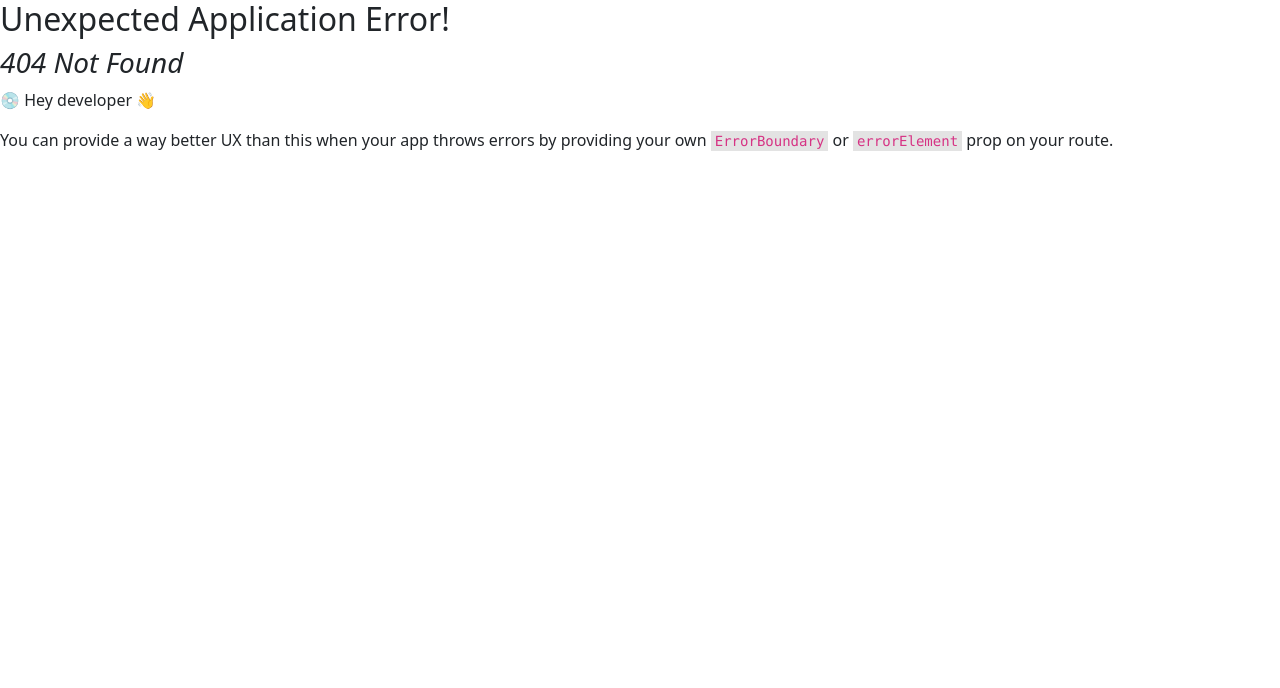
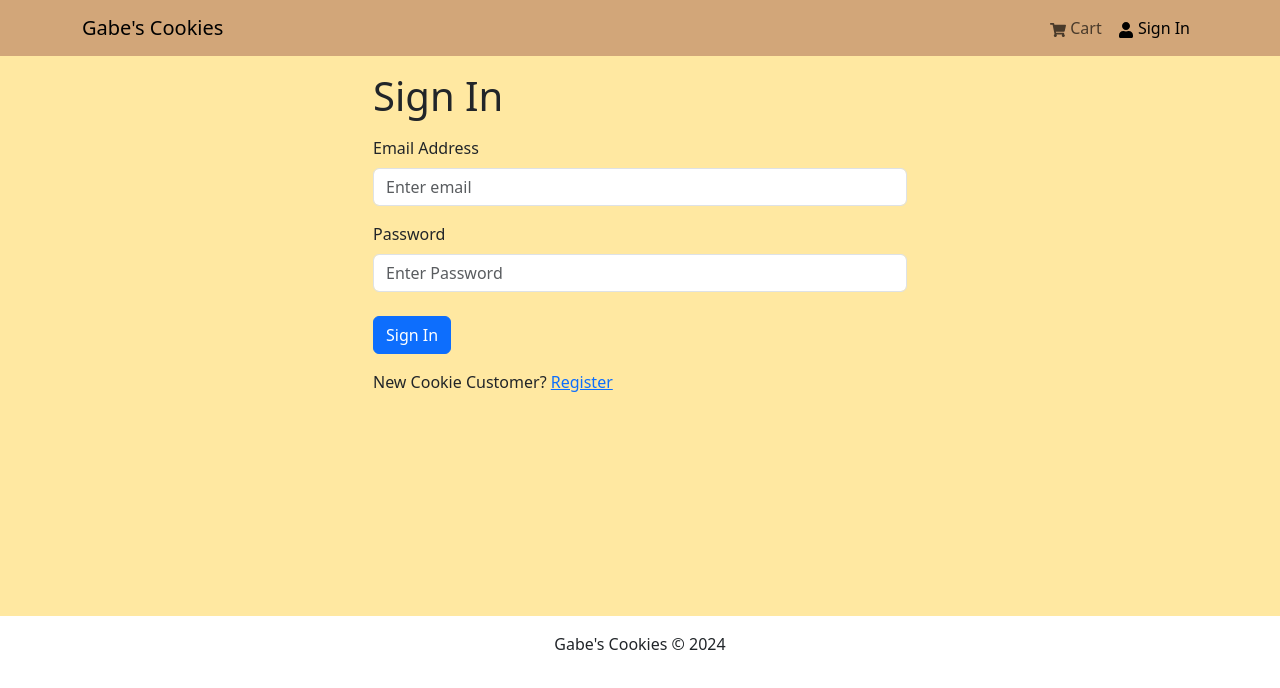
Before and after one commit to wagnergabe/Gabes-Cookies, a React (Create React App) app in the folder frontend/: page /login in a window 1280 px wide. Before the commit this address had no page. Shown: the top 688 px of the page. Built offline with nearby package versions, Linux system fonts and the light colour scheme.

Commit message:
frontend authentication

```diff
--- a/frontend/package.json
+++ b/frontend/package.json
@@ -18,6 +18,7 @@
     "react-router-bootstrap": "^0.26.3",
     "react-router-dom": "^6.26.2",
     "react-scripts": "5.0.1",
+    "react-toastify": "^10.0.5",
     "web-vitals": "^2.1.4"
   },
   "scripts": {
--- a/frontend/src/App.js
+++ b/frontend/src/App.js
@@ -2,16 +2,20 @@
 import Header from './components/Header';
 import Footer from './components/Footer';
 import { Outlet } from 'react-router-dom';
+import { ToastContainer } from 'react-toastify';
+import 'react-toastify/dist/ReactToastify.css';
+
 const App = () => {
   return (
     <>
     <Header/>
-    <main className='py-0'>
+    <main className='py-3'>
       <Container>
         <Outlet/>
       </Container>
       </main>
       <Footer/>
+      <ToastContainer position="top-center" autoClose={3000} hideProgressBar closeOnClick pauseOnHover draggable pause/>
     </>
   )
 }
--- /dev/null
+++ b/frontend/src/components/FormContainer.jsx
@@ -0,0 +1,15 @@
+import { Container, Row, Col} from 'react-bootstrap'
+
+const FormContainer = ({ children }) => {
+    return (
+        <Container>
+            <Row className='justify-content-md-center'>
+                <Col xs={12} md={6}>
+                    {children}
+                </Col>
+            </Row>
+        </Container>
+    )
+}
+
+export default FormContainer;
--- a/frontend/src/components/Header.jsx
+++ b/frontend/src/components/Header.jsx
@@ -1,12 +1,31 @@
-import { Navbar, Nav, Container, Badge } from 'react-bootstrap';
-import { FaShoppingCart, FaUser } from 'react-icons/fa';
+import { useNavigate } from 'react-router-dom';
+import { Navbar, Nav, Container, Badge, NavDropdown } from 'react-bootstrap';
+import { FaShoppingCart, FaUser, FaCookieBite } from 'react-icons/fa';
 import { LinkContainer } from 'react-router-bootstrap';
-import { useSelector } from 'react-redux';
+import { useSelector, useDispatch } from 'react-redux';
+import { useLogoutMutation } from '../slices/usersApiSlice';
+import { logout } from '../slices/authSlice';
 
 const Header = () => {
 
     const { cartItems } = useSelector((state) => state.cart);
-    console.log('Cart Items:', cartItems);
+    const { userInfo } = useSelector((state) => state.auth);
+
+    const dispatch = useDispatch();
+    const navigate = useNavigate();
+
+    const [logoutApiCall] = useLogoutMutation();
+
+    const logoutHandler = async () => {
+        try {
+            await logoutApiCall();
+            dispatch(logout());
+            navigate('/login');
+        } catch (error) {
+            console.error(error);
+        }
+    };
+
     return (
         <header>
         <Navbar  expand="lg" collapseOnSelect>
@@ -25,9 +44,23 @@
                         )
                     }
                     </Nav.Link></LinkContainer>
-                    <LinkContainer to="/login"><Nav.Link>
-                    <FaUser /> Sign In
-                    </Nav.Link></LinkContainer>
+                    {
+                        userInfo ? (<>
+                            <FaCookieBite style ={{marginTop: '13px', marginLeft: '5px'}}/>
+                            <NavDropdown title={userInfo.name} id="username">
+                                <LinkContainer to="/profile">
+                                    <NavDropdown.Item> Profile</NavDropdown.Item>
+                                </LinkContainer>
+                                <NavDropdown.Item onClick={logoutHandler}>Logout</NavDropdown.Item>
+
+                            </NavDropdown>
+                        </>
+                        ) : (
+                            <LinkContainer to="/login"><Nav.Link>
+                            <FaUser /> Sign In
+                            </Nav.Link></LinkContainer>
+                        )
+                    }
                     </Nav>
                     </Navbar.Collapse>
             </Container>
--- a/frontend/src/index.js
+++ b/frontend/src/index.js
@@ -7,6 +7,8 @@
 import HomeScreen from './screens/HomeScreen';
 import CookieScreen from './screens/CookieScreen';
 import CartScreen from './screens/CartScreen';
+import LoginScreen from './screens/LoginScreen';
+import RegisterScreen from './screens/RegisterScreen';
 import {
   createBrowserRouter,
   createRoutesFromElements,
@@ -22,6 +24,8 @@
     <Route path='/' index={true} element={<HomeScreen />} />
     <Route path='/cookie/:id' element={<CookieScreen />} />
     <Route path='/cart' element={<CartScreen />} />
+    <Route path='/login' element={<LoginScreen />} />
+    <Route path='/register' element={<RegisterScreen />} />
     </Route>
   )
 )
--- /dev/null
+++ b/frontend/src/screens/LoginScreen.jsx
@@ -0,0 +1,86 @@
+import { useState, useEffect } from "react";
+import { Link, useLocation, useNavigate } from "react-router-dom";
+import { Form, Button, Row, Col } from "react-bootstrap";
+import { useDispatch, useSelector } from "react-redux";
+import FormContainer from "../components/FormContainer";
+import Loader from '../components/Loader';
+import { useLoginMutation } from "../slices/usersApiSlice";
+import { setCredentials } from "../slices/authSlice";
+import { toast } from "react-toastify";
+
+const LoginScreen = () => {
+  const [email, setEmail] = useState("");
+  const [password, setPassword] = useState("");
+
+
+  const dispatch = useDispatch();
+  const navigate = useNavigate();
+
+  const [login, { isLoading }] = useLoginMutation();
+
+  const { userInfo } = useSelector((state) => state.auth);
+
+  const { search } = useLocation();
+  const sp = new URLSearchParams(search);
+  const redirect = sp.get('redirect') || '/';
+
+  useEffect(() => {
+    if (userInfo) {
+      navigate(redirect);
+    }
+  }, [ userInfo, redirect, navigate]);
+
+  const submitHandler = async (e) => {
+    e.preventDefault();
+
+    try {
+        const res = await login({ email, password }).unwrap();
+        dispatch(setCredentials({...res, }));
+        navigate(redirect);
+    } catch (error) {
+        toast.error(error?.data?.message || error.error);
+    }
+  };
+
+  return (
+    <FormContainer>
+      <h1>Sign In</h1>
+
+      <Form onSubmit={submitHandler}>
+        <Form.Group controlId="email" className="my-3">
+          <Form.Label>Email Address</Form.Label>
+          <Form.Control
+            type="email"
+            placeholder="Enter email"
+            value={email}
+            onChange={(e) => setEmail(e.target.value)}
+          ></Form.Control>
+        </Form.Group>
+
+        <Form.Group controlId="password" className="my-3">
+          <Form.Label>Password</Form.Label>
+          <Form.Control
+            type="password"
+            placeholder="Enter Password"
+            value={password}
+            onChange={(e) => setPassword(e.target.value)}
+          ></Form.Control>
+        </Form.Group>
+
+        <Button type="submit" variant="primary" className="mt-2" disabled={ isLoading }>
+          Sign In
+        </Button>
+
+        { isLoading && <Loader/> }
+      </Form>
+
+      <Row className="py-3">
+        <Col>
+          New Cookie Customer? <Link to={ redirect ? `/register?redirect=${redirect}` : '/register'}>Register</Link>
+        </Col>
+        </Row>
+    </FormContainer>
+  );
+};
+
+export default LoginScreen;
--- /dev/null
+++ b/frontend/src/screens/RegisterScreen.jsx
@@ -0,0 +1,113 @@
+import { useState, useEffect } from "react";
+import { Link, useLocation, useNavigate } from "react-router-dom";
+import { Form, Button, Row, Col } from "react-bootstrap";
+import { useDispatch, useSelector } from "react-redux";
+import FormContainer from "../components/FormContainer";
+import Loader from '../components/Loader';
+import { useRegisterMutation } from "../slices/usersApiSlice";
+import { setCredentials } from "../slices/authSlice";
+import { toast } from "react-toastify";
+
+const RegisterScreen = () => {
+  const [name, setName] = useState("");
+  const [email, setEmail] = useState("");
+  const [password, setPassword] = useState("");
+  const [confirmPassword, setConfirmPassword] = useState("");
+
+
+  const dispatch = useDispatch();
+  const navigate = useNavigate();
+
+  const [register, { isLoading }] = useRegisterMutation();
+
+  const { userInfo } = useSelector((state) => state.auth);
+
+  const { search } = useLocation();
+  const sp = new URLSearchParams(search);
+  const redirect = sp.get('redirect') || '/';
+
+  useEffect(() => {
+    if (userInfo) {
+      navigate(redirect);
+    }
+  }, [ userInfo, redirect, navigate]);
+
+  const submitHandler = async (e) => {
+    e.preventDefault();
+    if (password !== confirmPassword) {
+        toast.error('Passwords do not match');
+        return;
+    } else {
+        try {
+            const res = await register({ name, email, password }).unwrap();
+            dispatch(setCredentials({...res, }));
+            navigate(redirect);
+        } catch (error) {
+            toast.error(error?.data?.message || error.error);
+        }
+    }
+  };
+
+  return (
+    <FormContainer>
+      <h1>Sign Up</h1>
+
+      <Form onSubmit={submitHandler}>
+
+      <Form.Group controlId="name" className="my-3">
+          <Form.Label>Name</Form.Label>
+          <Form.Control
+            type="text"
+            placeholder="Enter name"
+            value={name}
+            onChange={(e) => setName(e.target.value)}
+          ></Form.Control>
+        </Form.Group>
+
+        <Form.Group controlId="email" className="my-3">
+          <Form.Label>Email Address</Form.Label>
+          <Form.Control
+            type="email"
+            placeholder="Enter email"
+            value={email}
+            onChange={(e) => setEmail(e.target.value)}
+          ></Form.Control>
+        </Form.Group>
+
+        <Form.Group controlId="password" className="my-3">
+          <Form.Label>Password</Form.Label>
+          <Form.Control
+            type="password"
+            placeholder="Enter Password"
+            value={password}
+            onChange={(e) => setPassword(e.target.value)}
+          ></Form.Control>
+        </Form.Group>
+
+        <Form.Group controlId="confirmPassword" className="my-3">
+          <Form.Label>Confirm Password</Form.Label>
+          <Form.Control
+            type="password"
+            placeholder="Retype Password"
+            value={confirmPassword}
+            onChange={(e) => setConfirmPassword(e.target.value)}
+          ></Form.Control>
+        </Form.Group>
+
+        <Button type="submit" variant="primary" className="mt-2" disabled={ isLoading }>
+          Register
+        </Button>
+
+        { isLoading && <Loader/> }
+      </Form>
+
+      <Row className="py-3">
+        <Col>
+          Already a cookie enthusiast? <Link to={ redirect ? `/login?redirect=${redirect}` : '/login'}>Login</Link>
+        </Col>
+        </Row>
+    </FormContainer>
+  );
+};
+
+export default RegisterScreen;
--- /dev/null
+++ b/frontend/src/slices/authSlice.js
@@ -0,0 +1,24 @@
+import { createSlice } from '@reduxjs/toolkit';
+
+const initialState = {
+userInfo: localStorage.getItem("userInfo") ? JSON.parse(localStorage.getItem("userInfo")) : null,
+}
+
+const authSlice = createSlice({
+    name: 'auth',
+    initialState,
+    reducers: {
+        setCredentials: (state, action) => {
+            state.userInfo = action.payload;
+            localStorage.setItem("userInfo", JSON.stringify(action.payload));
+        },
+        logout: (state) => {
+            state.userInfo = null;
+            localStorage.removeItem("userInfo");
+        }
+    }
+});
+
+export const { setCredentials, logout } = authSlice.actions;
+
+export default authSlice.reducer;
--- /dev/null
+++ b/frontend/src/slices/usersApiSlice.js
@@ -0,0 +1,30 @@
+import { USERS_URL } from '../constants';
+import { apiSlice } from './apiSlice';
+
+export const usersApiSlice = apiSlice.injectEndpoints({
+    endpoints: (builder) => ({
+        login: builder.mutation({
+            query: (data) => ({
+                url: `${USERS_URL}/auth`,
+                method: 'POST',
+                body: data,
+            }),
+        }),
+        register: builder.mutation({
+            query: (data) => ({
+                url: `${USERS_URL}`,
+                method: 'POST',
+                body: data,
+            }),
+        }),
+        logout: builder.mutation({
+            query: () => ({
+                url: `${USERS_URL}/auth`,
+                method: 'POST',
+            })
+        })
+    }),
+});
+
+
+export const { useLoginMutation, useLogoutMutation, useRegisterMutation } = usersApiSlice;
--- a/frontend/src/store.js
+++ b/frontend/src/store.js
@@ -1,11 +1,14 @@
 import { configureStore } from '@reduxjs/toolkit';
 import { apiSlice } from './slices/apiSlice';
 import  cartSliceReducer  from './slices/cartSlice'
+import authSliceReducer from './slices/authSlice';
+
 
 const store = configureStore({
     reducer: {
         [apiSlice.reducerPath]: apiSlice.reducer,
         cart: cartSliceReducer,
+        auth: authSliceReducer,
     },
     middleware: (getDefaultMiddleware) => getDefaultMiddleware().concat(apiSlice.middleware),
         devTools: true,
```
Also changed, not shown: 1 other file (tests, documents, lock files or other folders).
